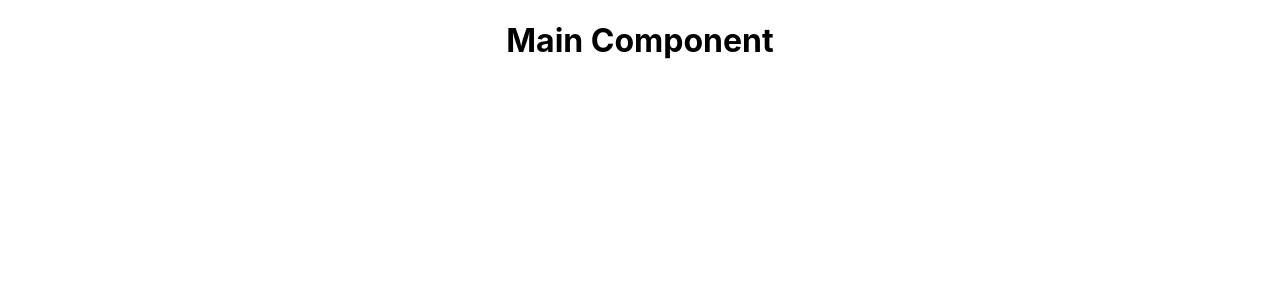
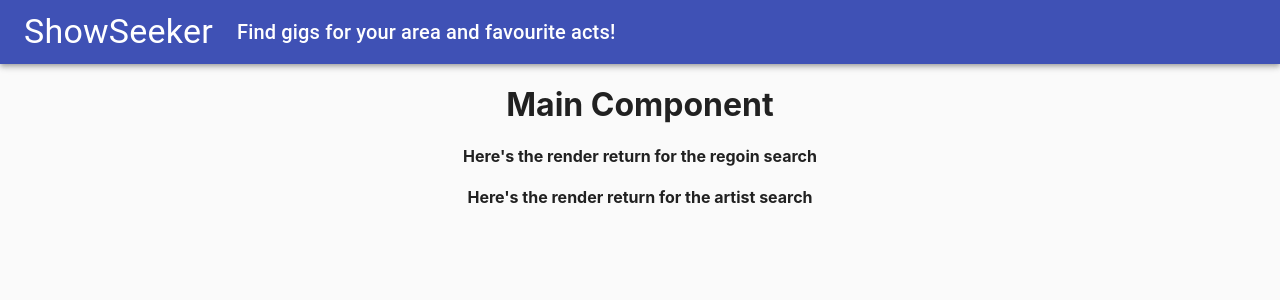
Before and after one commit to asdrmada/showseeker, a React (Create React App) app: page / in a window 1280 px wide. Shown: the top 300 px of the page. Built offline with nearby package versions, Linux system fonts and the light colour scheme; no server answers.

Commit message:
Baseline compotnents created, begining search hooks

```diff
--- a/package.json
+++ b/package.json
@@ -3,6 +3,7 @@
   "version": "0.1.0",
   "private": true,
   "dependencies": {
+    "@material-ui/core": "^4.9.3",
     "@testing-library/jest-dom": "^4.2.4",
     "@testing-library/react": "^9.4.0",
     "@testing-library/user-event": "^7.2.1",
--- /dev/null
+++ b/src/Comps/ArtistSearch.js
@@ -0,0 +1,9 @@
+import React from 'react';
+
+function ArtistSearch() {
+    return(
+        <h4>Here's the render return for the artist search</h4>
+    )
+}
+
+export default ArtistSearch;
--- a/src/Comps/MainComp.js
+++ b/src/Comps/MainComp.js
@@ -1,11 +1,22 @@
-import React, { Component } from 'react'
-import axios from 'axios'
+import React, { Component, useState } from 'react';
+import axios from 'axios';
+import RegionSearch from './RegionSearch';
+import ArtistSearch from './ArtistSearch';
+import Paper from '@material-ui/core/Paper';
+import AppBar from '@material-ui/core/AppBar';
+import Toolbar from '@material-ui/core/Toolbar';
+import Typography from '@material-ui/core/Typography';
+
+const locationSearch = 'bristol';
 
 const SK_API_ARTISTDATES = 'https://api.songkick.com/api/3.0/artists//calendar.json?apikey=E3ZwjI3B1GSjGTe1'
 const SK_API_LOCATIONDATES = 'https://api.songkick.com/api/3.0/metro_areas/{metro_area_id}/calendar.json?apikey=E3ZwjI3B1GSjGTe1'
 
-const SK_API_LOCALSEARCH = 'https://api.songkick.com/api/3.0/search/locations.json?query=manchester&apikey=E3ZwjI3B1GSjGTe1'
-const SK_API_ARTISTSEARCH = 'https://api.songkick.com/api/3.0/search/artists.json?apikey=E3ZwjI3B1GSjGTe1&query='
+const SK_API_LOCALSEARCH = `https://api.songkick.com/api/3.0/search/locations.json?query=${locationSearch}&apikey=E3ZwjI3B1GSjGTe1`
+// const SK_API_ARTISTSEARCH = `https://api.songkick.com/api/3.0/search/artists.json?apikey=E3ZwjI3B1GSjGTe1&query=${artistSearch}`
+
+
+// const [areaSearch, setAreaSearch] = useState(locationSearch);
 
 export class MainComp extends Component {
 
@@ -16,9 +27,31 @@ export class MainComp extends Component {
 
     render() {
         return (
-            <div>
+            <Paper
+            style = {{
+                padding: 0,
+                margin: 0,
+                height: '100vh',
+                backgroundColor: '#fafafa'
+            }}
+            elevation = {0}
+            >
+
+            <AppBar color = 'primary' position = 'static' style = {{height : '64px'}}>
+                <Toolbar>
+                    <Typography variant="h4" color="inherit" style={{marginRight: '1.5rem'}}>
+                        ShowSeeker
+                    </Typography>
+                    <Typography variant="h6" color="inherit">
+                        Find gigs for your area and favourite acts!
+                    </Typography>
+                </Toolbar>
+            </AppBar>
                 <h1>Main Component</h1>
-            </div>
+                <RegionSearch />
+
+                <ArtistSearch />
+            </Paper>
         )
     }
 }
--- /dev/null
+++ b/src/Comps/RegionSearch.js
@@ -0,0 +1,9 @@
+import React from 'react';
+
+function RegionSearch() {
+    return(
+        <h4>Here's the render return for the regoin search</h4>
+    )
+}
+
+export default RegionSearch;
```
Also changed, not shown: 1 other file (tests, documents, lock files or other folders).
